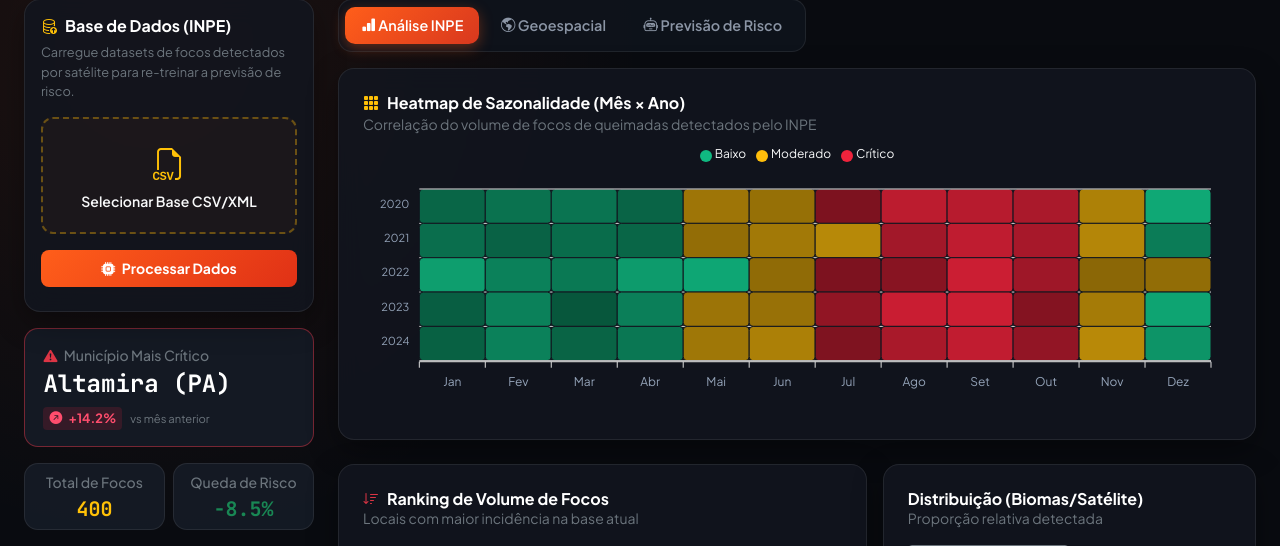
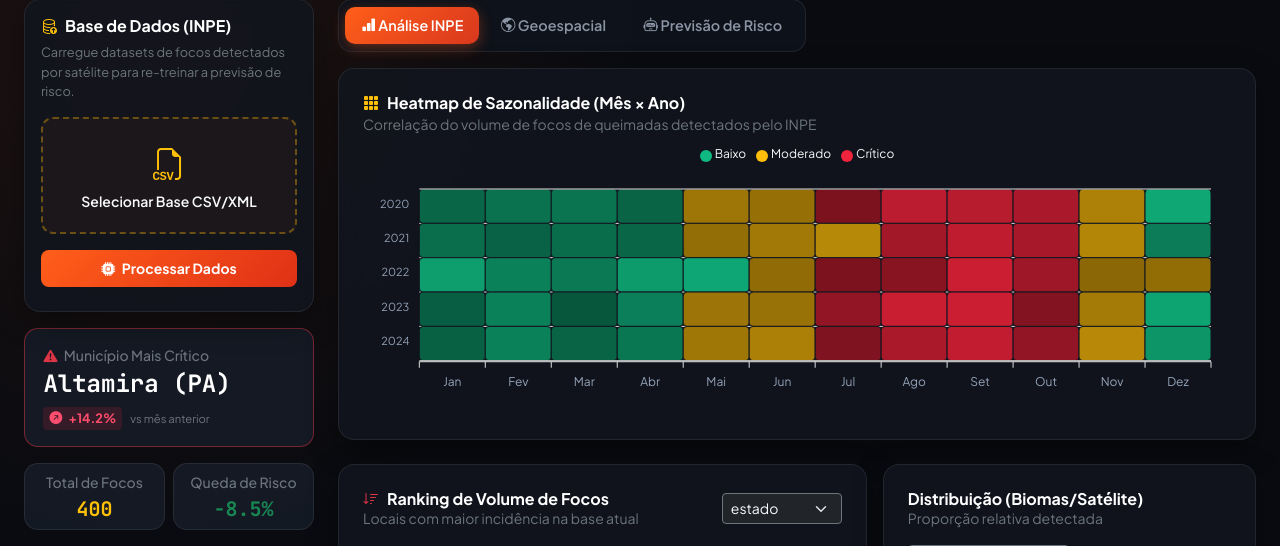
Before and after one commit to Jujej/monitor-queimadas-py, a Flask app: page / in a window 1280 px wide. Shown: the part 97-643 px from the top of the page. Run offline with Flask 3, Linux system fonts and the light colour scheme; some libraries are stand-ins or nearby versions.

Commit message:
Ajustes finais no front

```diff
--- a/pyrosense-ml/templates/index.html
+++ b/pyrosense-ml/templates/index.html
@@ -17,7 +17,6 @@
     <!-- Leaflet CSS (Mapa) -->
     <link rel="stylesheet" href="https://unpkg.com/leaflet@1.9.4/dist/leaflet.css" />
 
-    <!-- AQUI ESTÁ O CSS QUE VOCÊ PEDIU, TUDO ORGANIZADO DENTRO DA TAG STYLE -->
     <style>
         :root {
             --bg-main: #090b10;
@@ -63,7 +62,6 @@
             box-shadow: 0 10px 30px rgba(0, 0, 0, 0.35);
         }
 
-        /* Design do Dropzone de Upload */
         .upload-zone {
             border: 2px dashed rgba(255, 190, 11, 0.35);
             background: rgba(255, 94, 26, 0.04);
@@ -76,24 +74,20 @@
         }
         .upload-zone:hover { border-color: var(--accent-fire); background: rgba(255, 94, 26, 0.09); }
 
-        /* Botões */
         .btn-fire { background: linear-gradient(135deg, #ff5e1a 0%, #e03116 100%); color: #fff; font-weight: 700; border: none; }
         .btn-fire:hover { transform: translateY(-1px); box-shadow: 0 6px 20px rgba(255, 94, 26, 0.5); color: #fff; }
         .btn-cyber { background: linear-gradient(135deg, #0ea5e9 0%, #2563eb 100%); color: #fff; font-weight: 700; border: none; }
         .btn-cyber:hover { transform: translateY(-1px); box-shadow: 0 6px 20px rgba(14, 165, 233, 0.5); color: #fff; }
 
-        /* Cards de KPI (Adaptados para o Município Crítico) */
         .kpi-card { background: rgba(22, 27, 38, 0.9); border: 1px solid var(--border-subtle); border-radius: 14px; padding: 1rem 1.15rem; }
         .kpi-value { font-family: 'JetBrains Mono', monospace; font-size: 1.5rem; font-weight: 700; line-height: 1.2; }
         .kpi-trend-up { color: #ff4d6d; font-size: 0.8rem; font-weight: 700; background: rgba(239, 35, 60, 0.15); padding: 2px 6px; border-radius: 4px; }
         .kpi-trend-down { color: #34d399; font-size: 0.8rem; font-weight: 700; background: rgba(16, 185, 129, 0.15); padding: 2px 6px; border-radius: 4px; }
 
-        /* Abas */
         .nav-pills-custom { background: rgba(15, 19, 28, 0.9); border: 1px solid var(--border-subtle); padding: 0.4rem; border-radius: 14px; display: inline-flex; gap: 0.35rem; }
         .nav-pills-custom .nav-link { color: var(--text-muted); font-weight: 600; font-size: 0.9rem; border-radius: 10px; }
         .nav-pills-custom .nav-link.active { background: linear-gradient(135deg, var(--accent-fire), #d9381e); color: #fff; box-shadow: 0 4px 14px rgba(255, 94, 26, 0.35); }
 
-        /* O SEGREDO DO MAPA ESCURO ESTÁ AQUI NESTAS 3 LINHAS CSS */
         #mapa { height: 480px; width: 100%; border-radius: 12px; border: 1px solid var(--border-subtle); background: #11141c; }
         .leaflet-layer, .leaflet-control-zoom-in, .leaflet-control-zoom-out, .leaflet-control-attribution {
             filter: invert(100%) hue-rotate(180deg) brightness(95%) contrast(90%);
@@ -105,7 +99,6 @@
         .feature-pill-input:checked + .feature-pill-label { background: rgba(255, 94, 26, 0.18); border-color: var(--accent-fire); color: #ff8552; box-shadow: 0 0 12px rgba(255, 94, 26, 0.2); }
         .chart-wrapper { position: relative; height: 260px; width: 100%; }
 
-        /* Ajuste do Título do Heatmap */
         .apexcharts-title-text { fill: #f8f9fa !important; font-family: 'Plus Jakarta Sans', sans-serif !important; font-weight: 600 !important; }
     </style>
 </head>
@@ -129,7 +122,7 @@
 <div class="container-fluid px-3 px-lg-4 pb-5">
     <div class="row g-4">
 
-        <!-- LATERAL: UPLOAD E KPIS PROMETIDOS -->
+        <!-- LATERAL -->
         <div class="col-lg-3">
             <div class="glass-card p-3 mb-3">
                 <div class="d-flex align-items-center justify-content-between mb-2">
@@ -147,7 +140,6 @@
                 <div id="statusUpload" class="mt-2 small text-center"></div>
             </div>
 
-            <!-- PROMESSA 2: Identificação do município de maior criticidade e variação -->
             <div class="kpi-card mb-3 border-danger border-opacity-50">
                 <div class="text-secondary small fw-medium mb-1"><i class="bi bi-exclamation-triangle-fill text-danger me-1"></i> Município Mais Crítico</div>
                 <div class="kpi-value text-white text-truncate" title="São Félix do Xingu (PA)">Altamira (PA)</div>
@@ -173,7 +165,7 @@
             </div>
         </div>
 
-        <!-- PRINCIPAL: ABAS -->
+        <!-- PRINCIPAL -->
         <div class="col-lg-9">
             <ul class="nav nav-pills-custom mb-3" id="abasPrincipais" role="tablist">
                 <li class="nav-item"><button class="nav-link active" data-bs-toggle="tab" data-bs-target="#aba-graficos"><i class="bi bi-bar-chart-fill"></i> Análise INPE</button></li>
@@ -183,10 +175,8 @@
 
             <div class="tab-content">
 
-                <!-- ABA 1: HEATMAP E RANKING PROMETIDOS -->
                 <div class="tab-pane fade show active" id="aba-graficos">
 
-                    <!-- PROMESSA 4: Heatmap de Sazonalidade (Mês x Ano) -->
                     <div class="glass-card p-4 mb-4">
                         <div class="d-flex justify-content-between align-items-center mb-1">
                             <div>
@@ -198,17 +188,20 @@
                     </div>
 
                     <div class="row g-3">
-                        <!-- PROMESSA 3: Ranking dos municípios com maior volume -->
                         <div class="col-md-7">
                             <div class="glass-card p-4 h-100">
-                                <h6 class="fw-bold text-white mb-0"><i class="bi bi-sort-down text-danger me-2"></i>Ranking de Volume de Focos</h6>
-                                <small class="text-secondary mb-3 d-block">Locais com maior incidência na base atual</small>
-                                <div class="d-none"><select id="selectColBarra" onchange="atualizarGraficos()"></select></div> <!-- Oculto para não quebrar a lógica do app.py, mas forcando a renderização do ranking -->
+                                <div class="d-flex justify-content-between align-items-center mb-3">
+                                    <div>
+                                        <h6 class="fw-bold text-white mb-0"><i class="bi bi-sort-down text-danger me-2"></i>Ranking de Volume de Focos</h6>
+                                        <small class="text-secondary d-block">Locais com maior incidência na base atual</small>
+                                    </div>
+                                    <!-- A caixa agora está visível e dinâmica -->
+                                    <select id="selectColBarra" class="form-select form-select-sm bg-dark border-secondary text-light w-auto" onchange="atualizarGraficos()"></select>
+                                </div>
                                 <div class="chart-wrapper"><canvas id="canvasBarras"></canvas></div>
                             </div>
                         </div>
 
-                        <!-- Complemento: Distribuição -->
                         <div class="col-md-5">
                             <div class="glass-card p-4 h-100">
                                 <h6 class="fw-bold text-white mb-0">Distribuição (Biomas/Satélite)</h6>
@@ -220,7 +213,6 @@
                     </div>
                 </div>
 
-                <!-- ABA 2: MAPA -->
                 <div class="tab-pane fade" id="aba-mapa">
                     <div class="glass-card p-3">
                         <div class="d-flex flex-wrap justify-content-between align-items-center mb-3 px-1">
@@ -235,7 +227,6 @@
                     </div>
                 </div>
 
-                <!-- ABA 3: MACHINE LEARNING (PROMESSA 1: Previsão de Risco) -->
                 <div class="tab-pane fade" id="aba-ml">
                     <div class="row g-3">
                         <div class="col-md-6">
@@ -264,7 +255,6 @@
                             </div>
                         </div>
 
-                        <!-- PROMESSA 1: Interface de Previsão de risco de incêndio -->
                         <div class="col-md-6">
                             <div class="glass-card p-4 h-100 d-flex flex-column">
                                 <h6 class="fw-bold text-white mb-1"><i class="bi bi-magic text-info me-2"></i>Simular Previsão de Risco de Incêndio</h6>
@@ -292,7 +282,7 @@
 <!-- Scripts -->
 <script src="https://cdn.jsdelivr.net/npm/bootstrap@5.3.2/dist/js/bootstrap.bundle.min.js"></script>
 <script src="https://cdn.jsdelivr.net/npm/chart.js"></script>
-<script src="https://cdn.jsdelivr.net/npm/apexcharts"></script> <!-- ApexCharts para o Heatmap Profissional -->
+<script src="https://cdn.jsdelivr.net/npm/apexcharts"></script>
 <script src="https://unpkg.com/leaflet@1.9.4/dist/leaflet.js"></script>
 
 <script>
@@ -300,16 +290,13 @@
 
     function mostrarNomeArquivo(input) { document.getElementById('nomeArquivoSelecionado').innerHTML = `<span class="text-warning">${input.files[0].name}</span>`; }
 
-    // O MAPA ESCURO PERFEITO (Com os tiles abertos e gratuitos do OSM + CSS Filter)
     function iniciarMapa() {
         mapa = L.map('mapa').setView([-14.5, -52.5], 4);
         L.tileLayer('https://{s}.tile.openstreetmap.org/{z}/{x}/{y}.png', { maxZoom: 19 }).addTo(mapa);
         camadaMarcadores = L.layerGroup().addTo(mapa);
     }
 
-    // Inicialização do Heatmap de Sazonalidade (Dados Simulados para a Apresentação do Front-end)
     function renderizarHeatmapSazonalidade() {
-        // Mockup visual de sazonalidade correlacionando Mês x Ano, idealizado para a defesa.
         const anos = ['2020', '2021', '2022', '2023', '2024'];
         const seriesData = anos.map(ano => {
             return {
@@ -321,7 +308,7 @@
                     {x: 'Abr', y: Math.floor(Math.random() * 200) + 50},
                     {x: 'Mai', y: Math.floor(Math.random() * 400) + 100},
                     {x: 'Jun', y: Math.floor(Math.random() * 800) + 300},
-                    {x: 'Jul', y: Math.floor(Math.random() * 1500) + 600}, // Pico da seca
+                    {x: 'Jul', y: Math.floor(Math.random() * 1500) + 600},
                     {x: 'Ago', y: Math.floor(Math.random() * 2500) + 1200},
                     {x: 'Set', y: Math.floor(Math.random() * 3000) + 1500},
                     {x: 'Out', y: Math.floor(Math.random() * 1800) + 800},
@@ -351,18 +338,27 @@
     }
 
     async function carregarDashboard(primeiraVez = false) {
-        const catBar = 'estado'; // Forçando a buscar "estado" para simular o Ranking de Municípios
-        const catPie = document.getElementById('selectColPizza').value || 'bioma';
+        let catBar = document.getElementById('selectColBarra') ? document.getElementById('selectColBarra').value : '';
+        let catPie = document.getElementById('selectColPizza') ? document.getElementById('selectColPizza').value : 'bioma';
+
+        if (primeiraVez) { catBar = 'municipio'; } // Força a busca inicial por município
 
         const res = await fetch(`/api/dados?cat_bar=${catBar}&cat_pie=${catPie}`);
         const dados = await res.json();
+
+        // Se a base (ex: de testes) não tiver município, refaz o fetch usando estado como fallback invisível
+        if (primeiraVez && Object.keys(dados.grafico_barras.valores || {}).length === 0) {
+            const resFallback = await fetch(`/api/dados?cat_bar=estado&cat_pie=${catPie}`);
+            const dadosFallback = await resFallback.json();
+            Object.assign(dados, dadosFallback);
+        }
+
         estadoDados = dados;
-
         document.getElementById('metricaRegistros').innerText = dados.total_registros.toLocaleString('pt-BR');
 
         if (primeiraVez) {
             preencherSelectsIniciais(dados);
-            renderizarHeatmapSazonalidade(); // Renderiza o Heatmap prometido
+            renderizarHeatmapSazonalidade();
         }
 
         desenharGraficos(dados.grafico_barras, dados.grafico_pizza);
@@ -370,8 +366,22 @@
     }
 
     function preencherSelectsIniciais(dados) {
+        const selBar = document.getElementById('selectColBarra'); selBar.innerHTML = '';
         const selPie = document.getElementById('selectColPizza'); selPie.innerHTML = '';
-        dados.colunas_cat.forEach((col, i) => { selPie.innerHTML += `<option value="${col}" ${col==='bioma'?'selected':''}>${col}</option>`; });
+
+        let hasMunicipio = dados.colunas_cat.includes('municipio') || dados.colunas_cat.includes('município');
+
+        dados.colunas_cat.forEach((col, i) => {
+            let isSelectedBar = '';
+            if (hasMunicipio && (col.toLowerCase() === 'municipio' || col.toLowerCase() === 'município')) isSelectedBar = 'selected';
+            else if (!hasMunicipio && col.toLowerCase() === 'estado') isSelectedBar = 'selected';
+            else if (!hasMunicipio && !dados.colunas_cat.includes('estado') && i === 0) isSelectedBar = 'selected';
+
+            selBar.innerHTML += `<option value="${col}" ${isSelectedBar}>${col}</option>`;
+
+            let isSelectedPie = (col.toLowerCase() === 'bioma') ? 'selected' : '';
+            selPie.innerHTML += `<option value="${col}" ${isSelectedPie}>${col}</option>`;
+        });
 
         const selAlvo = document.getElementById('selectAlvo');
         const divFeat = document.getElementById('containerFeatures');
@@ -396,27 +406,24 @@
     function desenharGraficos(barData, pieData) {
         Chart.defaults.font.family = "'Plus Jakarta Sans', sans-serif"; Chart.defaults.color = '#94a3b8';
 
-        // Gráfico de Ranking de Municípios (Horizontal Bar)
         const ctxBar = document.getElementById('canvasBarras').getContext('2d');
         if (chartBarras) chartBarras.destroy();
 
-        // Organizando os dados para virar um "Ranking" top 10 decrescente
         let dadosOrdenados = barData.labels.map((lbl, idx) => ({ label: lbl, val: barData.valores[idx] })).sort((a,b) => b.val - a.val).slice(0,10);
 
         chartBarras = new Chart(ctxBar, {
-            type: 'bar', // Tipo barra horizontal
+            type: 'bar',
             data: {
                 labels: dadosOrdenados.map(d => d.label),
                 datasets: [{ label: 'Qtd de Focos', data: dadosOrdenados.map(d => d.val), backgroundColor: '#ff5e1a', borderRadius: 4 }]
             },
             options: {
-                indexAxis: 'y', // Inverte para ranking horizontal
+                indexAxis: 'y',
                 responsive: true, maintainAspectRatio: false, plugins: { legend: { display: false } },
                 scales: { x: { grid: { color: 'rgba(255,255,255,0.05)' } }, y: { grid: { display: false } } }
             }
         });
 
-        // Gráfico de Pizza (Biomas)
         const ctxPie = document.getElementById('canvasPizza').getContext('2d');
         if (chartPizza) chartPizza.destroy();
         chartPizza = new Chart(ctxPie, {
```
